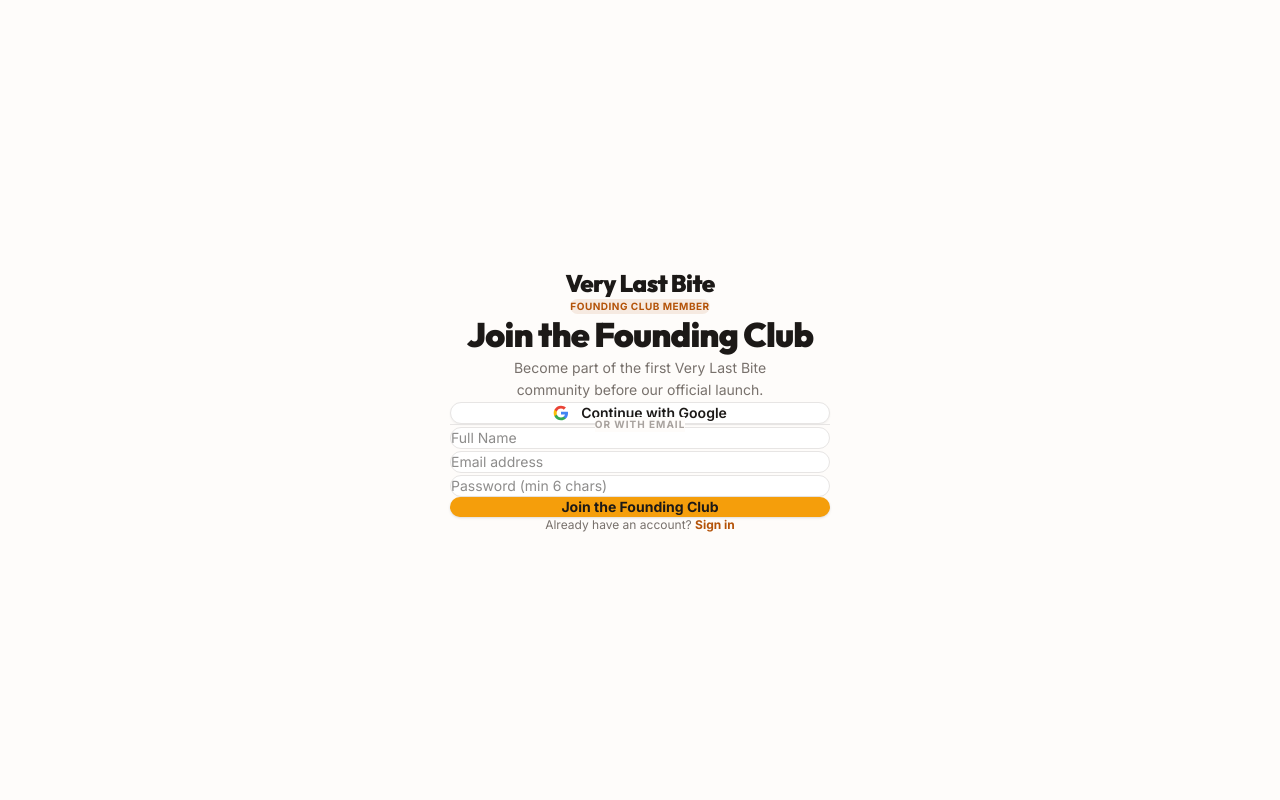
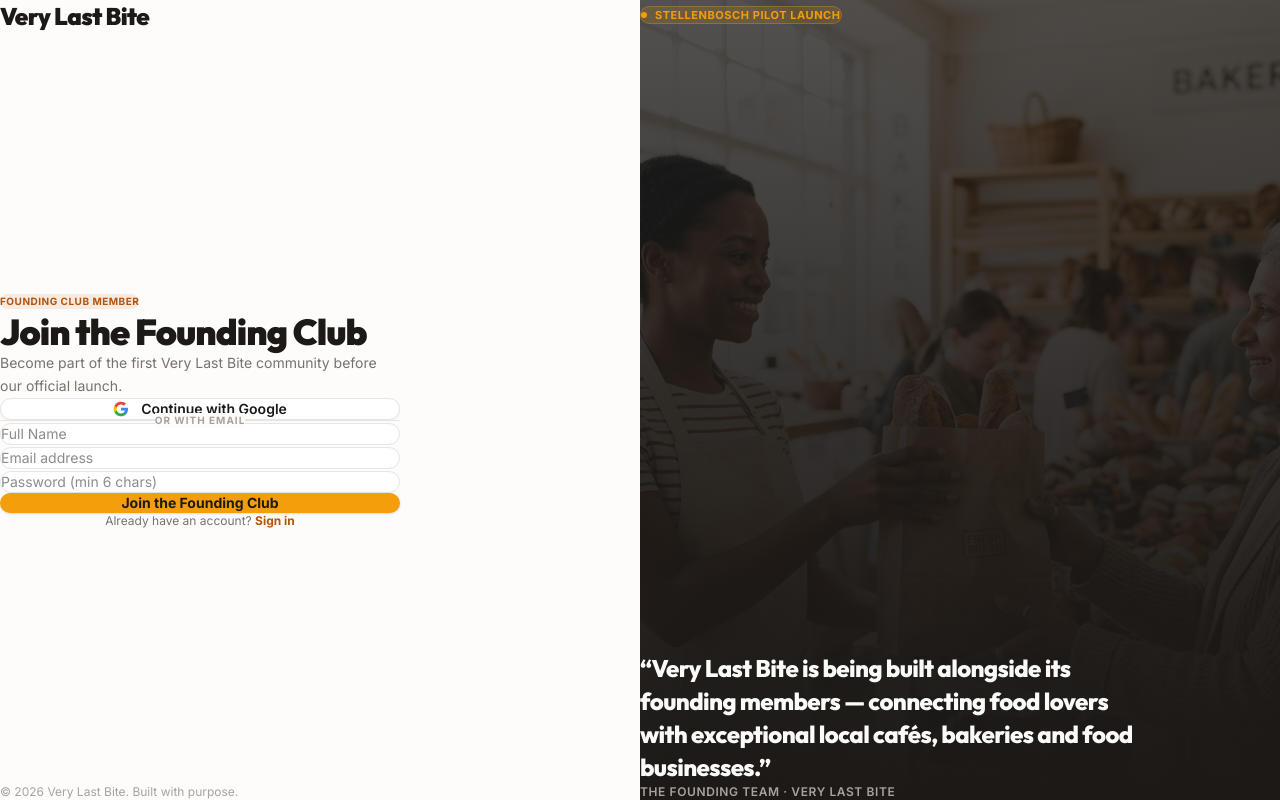
Before and after one commit to brentinomuller615-collab/very-last-bite, a Next.js app: page /signup in a window 1280 px wide. Built offline with nearby package versions, Linux system fonts and the light colour scheme; no server answers.

Commit message:
Implement premium responsive two-column layout for Founding Club auth pages

```diff
--- a/src/app/(auth)/login/page.tsx
+++ b/src/app/(auth)/login/page.tsx
@@ -3,6 +3,7 @@
 import { useState } from "react";
 import { useRouter } from "next/navigation";
 import Link from "next/link";
+import Image from "next/image";
 import { motion } from "framer-motion";
 import { useAuth, formatAuthError } from "@/contexts/AuthContext";
 import { auth } from "@/lib/firebase";
@@ -89,29 +90,36 @@
   };
 
   return (
-    <div className="min-h-[100dvh] flex flex-col items-center justify-center px-6 py-16 sm:py-24 bg-[#FEFCFA]">
+    <div className="min-h-[100dvh] w-full flex bg-[#FEFCFA]">
+      {/* Left Column — Sign In Form Container */}
+      <div className="w-full lg:w-1/2 flex flex-col justify-between p-6 sm:p-12 lg:p-16 min-h-[100dvh]">
+        {/* Top Header Logo */}
+        <div>
+          <Link
+            href="/"
+            className="inline-block text-2xl font-black tracking-tight hover:opacity-90 transition-opacity"
+            style={{ fontFamily: "var(--font-display)", color: "#1C1917" }}
+          >
+            Very Last Bite
+          </Link>
+        </div>
+
+        {/* Form Container */}
         <motion.div
           initial={{ opacity: 0, y: 16 }}
           animate={{ opacity: 1, y: 0 }}
           transition={{ duration: 0.4, ease: "easeOut" }}
-        className="w-full max-w-[380px] flex flex-col items-stretch"
+          className="w-full max-w-[400px] mx-auto my-auto py-8 flex flex-col items-stretch"
         >
-        {/* Header Section */}
-        <div className="text-center flex flex-col items-center mb-9">
-          <Link
-            href="/"
-            className="inline-block text-2xl font-black tracking-tight mb-8 hover:opacity-90 transition-opacity"
-            style={{ fontFamily: "var(--font-display)", color: "#1C1917" }}
-          >
-            Very Last Bite
-          </Link>
+          {/* Title Stack */}
+          <div className="mb-8">
             <h1
-            className="text-3xl sm:text-[34px] font-black tracking-tight leading-tight mb-3"
+              className="text-3xl sm:text-[36px] font-black tracking-tight leading-[1.15] mb-3"
               style={{ fontFamily: "var(--font-display)", color: "#1C1917" }}
             >
               Welcome Back
             </h1>
-          <p className="text-xs sm:text-sm text-[#78716C] leading-relaxed max-w-[310px] mx-auto">
+            <p className="text-xs sm:text-sm text-[#78716C] leading-relaxed">
               Sign in to access your Founding Club Dashboard
             </p>
           </div>
@@ -167,7 +175,7 @@
 
           {/* Form */}
           <form onSubmit={handleLogin} className="flex flex-col">
-          <div className="space-y-3.5 mb-3">
+            <div className="space-y-4 mb-3">
               <div>
                 <input
                   type="email"
@@ -227,7 +235,7 @@
             </motion.button>
           </form>
 
-        {/* Footer Links */}
+          {/* Footer Link */}
           <p className="text-center text-xs text-[#78716C] mt-8">
             Don&apos;t have an account?{" "}
             <Link
@@ -247,6 +255,46 @@
             </Link>
           </div>
         </motion.div>
+
+        {/* Footer info */}
+        <div className="text-xs text-[#A8A29E] text-center lg:text-left">
+          © {new Date().getFullYear()} Very Last Bite. Built with purpose.
+        </div>
+      </div>
+
+      {/* Right Column — Brand Panel (Desktop only) */}
+      <div className="hidden lg:flex lg:w-1/2 relative bg-[#1C1917] p-12 lg:p-16 text-[#FAFAF9] flex-col justify-between overflow-hidden">
+        {/* Background Image & Overlay */}
+        <Image
+          src="/hero-bakery.png"
+          alt="Very Last Bite Fresh Food"
+          fill
+          quality={90}
+          className="object-cover opacity-30 filter contrast-105"
+        />
+        <div className="absolute inset-0 bg-gradient-to-t from-[#1C1917] via-[#1C1917]/70 to-[#1C1917]/30" />
+
+        {/* Top Tag */}
+        <div className="relative z-10">
+          <span className="inline-flex items-center gap-2 text-[11px] font-bold tracking-wider uppercase text-[#F59E0B] bg-[#F59E0B]/15 border border-[#F59E0B]/30 rounded-full px-4 py-1.5 backdrop-blur-md">
+            <span className="w-1.5 h-1.5 rounded-full bg-[#F59E0B] animate-pulse" />
+            Founding Club Access
+          </span>
+        </div>
+
+        {/* Bottom Messaging Card */}
+        <div className="relative z-10 max-w-lg space-y-4">
+          <blockquote
+            className="text-2xl font-extrabold tracking-tight leading-snug text-[#FAFAF9]"
+            style={{ fontFamily: "var(--font-display)" }}
+          >
+            &ldquo;Discover surplus food from local cafés, bakeries, and restaurants — reserve in seconds and collect locally.&rdquo;
+          </blockquote>
+          <p className="text-xs font-semibold text-[#A8A29E] uppercase tracking-wider">
+            Very Last Bite · Pre-Launch Access
+          </p>
+        </div>
+      </div>
     </div>
   );
 }
--- a/src/app/(auth)/signup/page.tsx
+++ b/src/app/(auth)/signup/page.tsx
@@ -3,6 +3,7 @@
 import { useState } from "react";
 import { useRouter } from "next/navigation";
 import Link from "next/link";
+import Image from "next/image";
 import { motion } from "framer-motion";
 import { useAuth, formatAuthError } from "@/contexts/AuthContext";
 import { createUserRoleIfMissing } from "@/lib/userRoles";
@@ -56,39 +57,41 @@
   };
 
   return (
-    <div className="min-h-[100dvh] flex flex-col items-center justify-center px-6 py-16 sm:py-24 bg-[#FEFCFA]">
+    <div className="min-h-[100dvh] w-full flex bg-[#FEFCFA]">
+      {/* Left Column — Sign Up Form Container */}
+      <div className="w-full lg:w-1/2 flex flex-col justify-between p-6 sm:p-12 lg:p-16 min-h-[100dvh]">
+        {/* Top Header Logo */}
+        <div>
+          <Link
+            href="/"
+            className="inline-block text-2xl font-black tracking-tight hover:opacity-90 transition-opacity"
+            style={{ fontFamily: "var(--font-display)", color: "#1C1917" }}
+          >
+            Very Last Bite
+          </Link>
+        </div>
+
+        {/* Form Container */}
         <motion.div
           initial={{ opacity: 0, y: 16 }}
           animate={{ opacity: 1, y: 0 }}
           transition={{ duration: 0.4, ease: "easeOut" }}
-        className="w-full max-w-[380px] flex flex-col items-stretch"
+          className="w-full max-w-[400px] mx-auto my-auto py-8 flex flex-col items-stretch"
         >
-        {/* Header Section */}
-        <div className="text-center flex flex-col items-center mb-9">
-          {/* Logo */}
-          <Link
-            href="/"
-            className="inline-block text-2xl font-black tracking-tight mb-8 hover:opacity-90 transition-opacity"
-            style={{ fontFamily: "var(--font-display)", color: "#1C1917" }}
-          >
-            Very Last Bite
-          </Link>
-
-          {/* Founding Club Badge */}
+          {/* Badge & Title Stack */}
+          <div className="mb-8">
             <div className="inline-flex items-center text-[10px] font-bold tracking-wider uppercase text-[#B45309] bg-[#B45309]/10 rounded-full px-3.5 py-1.5 mb-4">
               Founding Club Member
             </div>
 
-          {/* Main Heading */}
             <h1
-            className="text-3xl sm:text-[34px] font-black tracking-tight leading-tight mb-3"
+              className="text-3xl sm:text-[36px] font-black tracking-tight leading-[1.15] mb-3"
               style={{ fontFamily: "var(--font-display)", color: "#1C1917" }}
             >
               Join the Founding Club
             </h1>
 
-          {/* Supporting Text */}
-          <p className="text-xs sm:text-sm text-[#78716C] leading-relaxed max-w-[310px] mx-auto">
+            <p className="text-xs sm:text-sm text-[#78716C] leading-relaxed">
               Become part of the first Very Last Bite community before our official launch.
             </p>
           </div>
@@ -100,7 +103,7 @@
             </div>
           )}
 
-        {/* Continue with Google Button */}
+          {/* Continue with Google */}
           <motion.button
             whileTap={{ scale: 0.985 }}
             disabled={googleLoading || loading}
@@ -137,9 +140,9 @@
             </span>
           </div>
 
-        {/* Form Fields Stack */}
+          {/* Email Form */}
           <form onSubmit={handleSignup} className="flex flex-col">
-          <div className="space-y-3.5 mb-6">
+            <div className="space-y-4 mb-7">
               <div>
                 <input
                   type="text"
@@ -193,7 +196,7 @@
               </div>
             </div>
 
-          {/* Primary CTA */}
+            {/* Primary Action Button */}
             <motion.button
               whileTap={{ scale: 0.985 }}
               disabled={loading || googleLoading}
@@ -218,6 +221,46 @@
             </Link>
           </p>
         </motion.div>
+
+        {/* Footer info */}
+        <div className="text-xs text-[#A8A29E] text-center lg:text-left">
+          © {new Date().getFullYear()} Very Last Bite. Built with purpose.
+        </div>
+      </div>
+
+      {/* Right Column — Brand Panel (Desktop only) */}
+      <div className="hidden lg:flex lg:w-1/2 relative bg-[#1C1917] p-12 lg:p-16 text-[#FAFAF9] flex-col justify-between overflow-hidden">
+        {/* Background Image & Overlay */}
+        <Image
+          src="/community-warmth.png"
+          alt="Very Last Bite Community"
+          fill
+          quality={90}
+          className="object-cover opacity-35 filter contrast-105"
+        />
+        <div className="absolute inset-0 bg-gradient-to-t from-[#1C1917] via-[#1C1917]/70 to-[#1C1917]/30" />
+
+        {/* Top Tag */}
+        <div className="relative z-10">
+          <span className="inline-flex items-center gap-2 text-[11px] font-bold tracking-wider uppercase text-[#F59E0B] bg-[#F59E0B]/15 border border-[#F59E0B]/30 rounded-full px-4 py-1.5 backdrop-blur-md">
+            <span className="w-1.5 h-1.5 rounded-full bg-[#F59E0B] animate-pulse" />
+            Stellenbosch Pilot Launch
+          </span>
+        </div>
+
+        {/* Bottom Messaging Card */}
+        <div className="relative z-10 max-w-lg space-y-4">
+          <blockquote
+            className="text-2xl font-extrabold tracking-tight leading-snug text-[#FAFAF9]"
+            style={{ fontFamily: "var(--font-display)" }}
+          >
+            &ldquo;Very Last Bite is being built alongside its founding members — connecting food lovers with exceptional local cafés, bakeries and food businesses.&rdquo;
+          </blockquote>
+          <p className="text-xs font-semibold text-[#A8A29E] uppercase tracking-wider">
+            The Founding Team · Very Last Bite
+          </p>
+        </div>
+      </div>
     </div>
   );
 }
```
Lines whose indentation alone changed are shown as unchanged.
